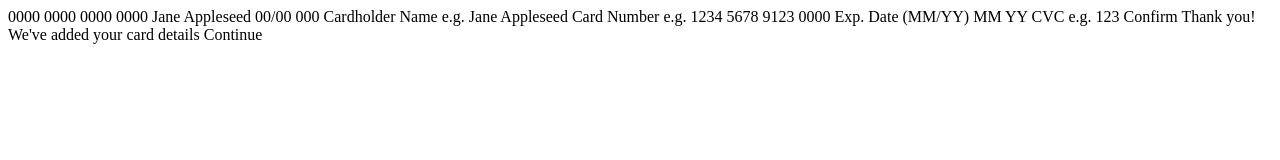
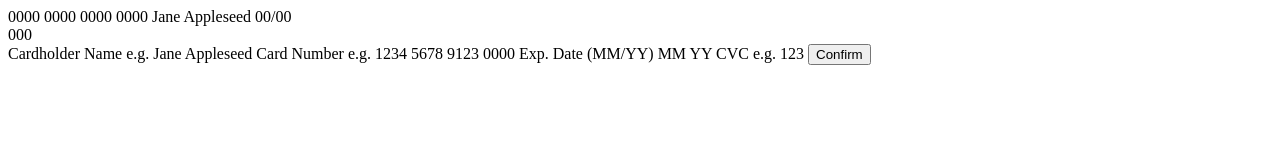
Before and after one commit to AxxDeRotation/Interactive-card-details-form, a plain HTML site: page index.html in a window 1280 px wide. Drawn offline with Linux system fonts and the light colour scheme.

Commit message:
Added basic structure

```diff
--- a/app.css
+++ b/app.css
@@ -1 +1,5 @@
 @import url('https://fonts.googleapis.com/css2?family=Space+Grotesk:wght@500&display=swap');
+
+.completed {
+    display: none;
+}
--- a/index.html
+++ b/index.html
@@ -9,12 +9,17 @@
 </head>
 <body>
 
+  <div class="card-front">
     0000 0000 0000 0000
     Jane Appleseed
     00/00
+  </div>
 
+  <div class="card-back">
     000
+  </div>
 
+  <form>
     Cardholder Name
     e.g. Jane Appleseed
 
@@ -27,13 +32,15 @@
 
     CVC
     e.g. 123
+    <button>
+      Confirm
+    </button>
+  </form>
 
-  Confirm
-
-  <!-- Completed state start -->
-
+  <div class="completed">
     Thank you!
     We've added your card details
     Continue
+  </div>
 </body>
 </html>
```
Lines whose indentation alone changed are shown as unchanged.
